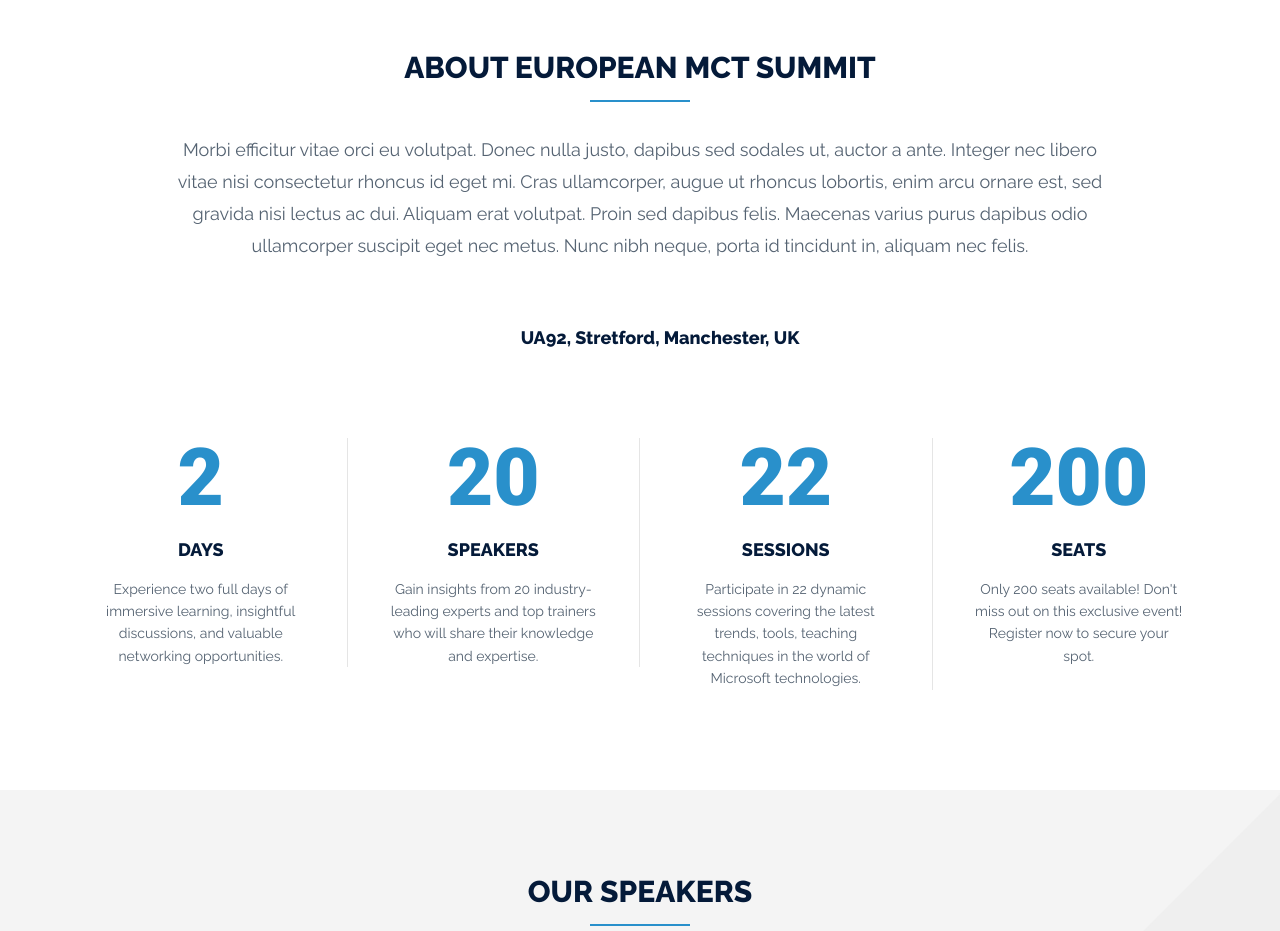
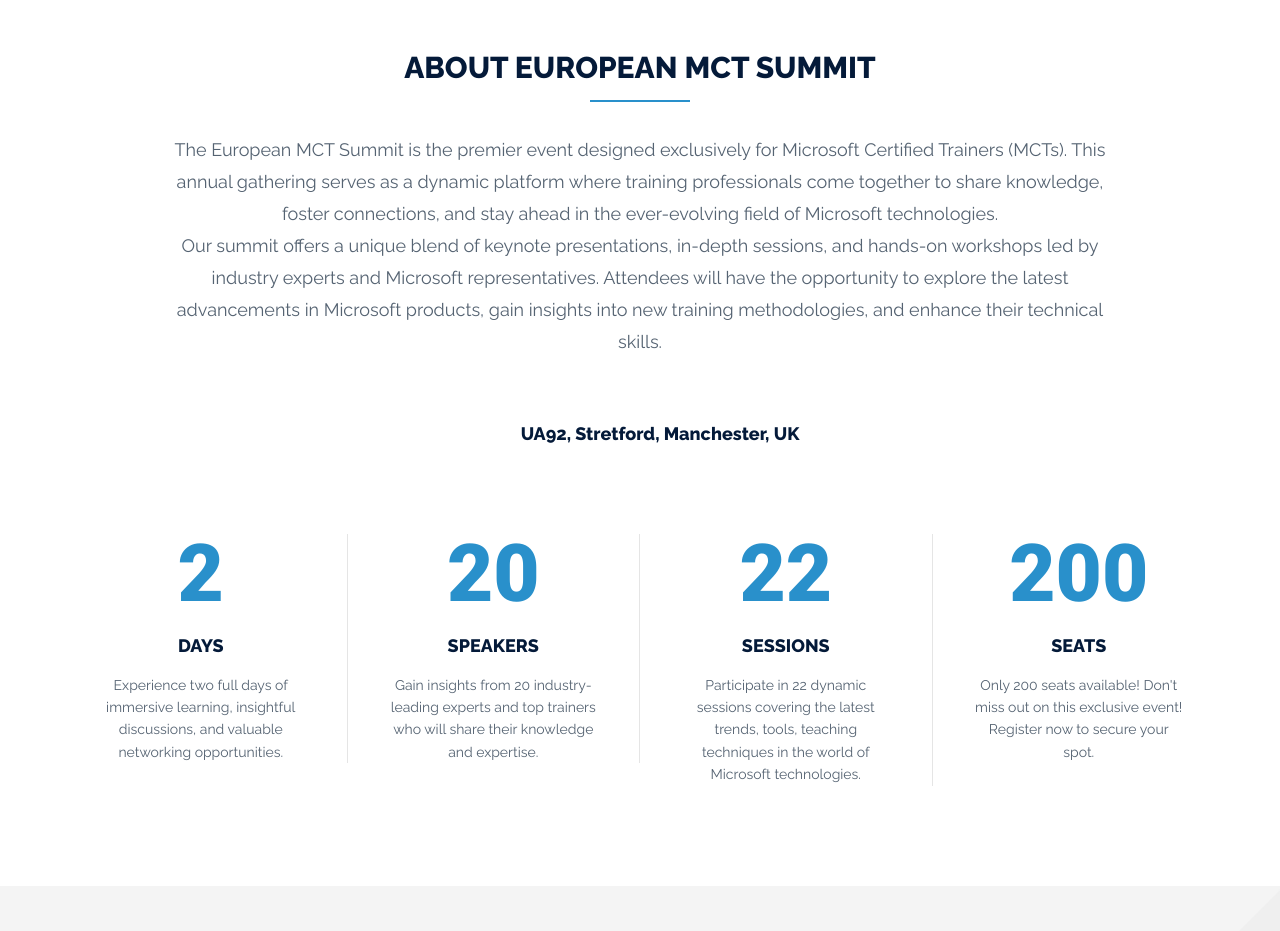
Before and after one commit to tiagocostapt/eumctsummit25, a plain HTML site: page index.html in a window 1280 px wide. Shown: the part 1040-1971 px from the top of the page. Drawn offline with Linux system fonts and the light colour scheme; a script that the page names is missing.

Commit message:
about text

```diff
--- a/index.html
+++ b/index.html
@@ -100,7 +100,8 @@
 	<section class="about" id="about">
 		<div class="container">
 			<h3>About European MCT Summit</h3>
-			<p>Morbi efficitur vitae orci eu volutpat. Donec nulla justo, dapibus sed sodales ut, auctor a ante. Integer nec libero vitae nisi consectetur rhoncus id eget mi. Cras ullamcorper, augue ut rhoncus lobortis, enim arcu ornare est, sed gravida nisi lectus ac dui. Aliquam erat volutpat. Proin sed dapibus felis. Maecenas varius purus dapibus odio ullamcorper suscipit eget nec metus. Nunc nibh neque, porta id tincidunt in, aliquam nec felis. </p>
+			<p>The European MCT Summit is the premier event designed exclusively for Microsoft Certified Trainers (MCTs). This annual gathering serves as a dynamic platform where training professionals come together to share knowledge, foster connections, and stay ahead in the ever-evolving field of Microsoft technologies.</p>
+			<p>Our summit offers a unique blend of keynote presentations, in-depth sessions, and hands-on workshops led by industry experts and Microsoft representatives. Attendees will have the opportunity to explore the latest advancements in Microsoft products, gain insights into new training methodologies, and enhance their technical skills.</p>
 			<a href="#" class="map-marker">UA92, Stretford, Manchester, UK</a>
 
 			<div class="row stat" id="countUp">
```
